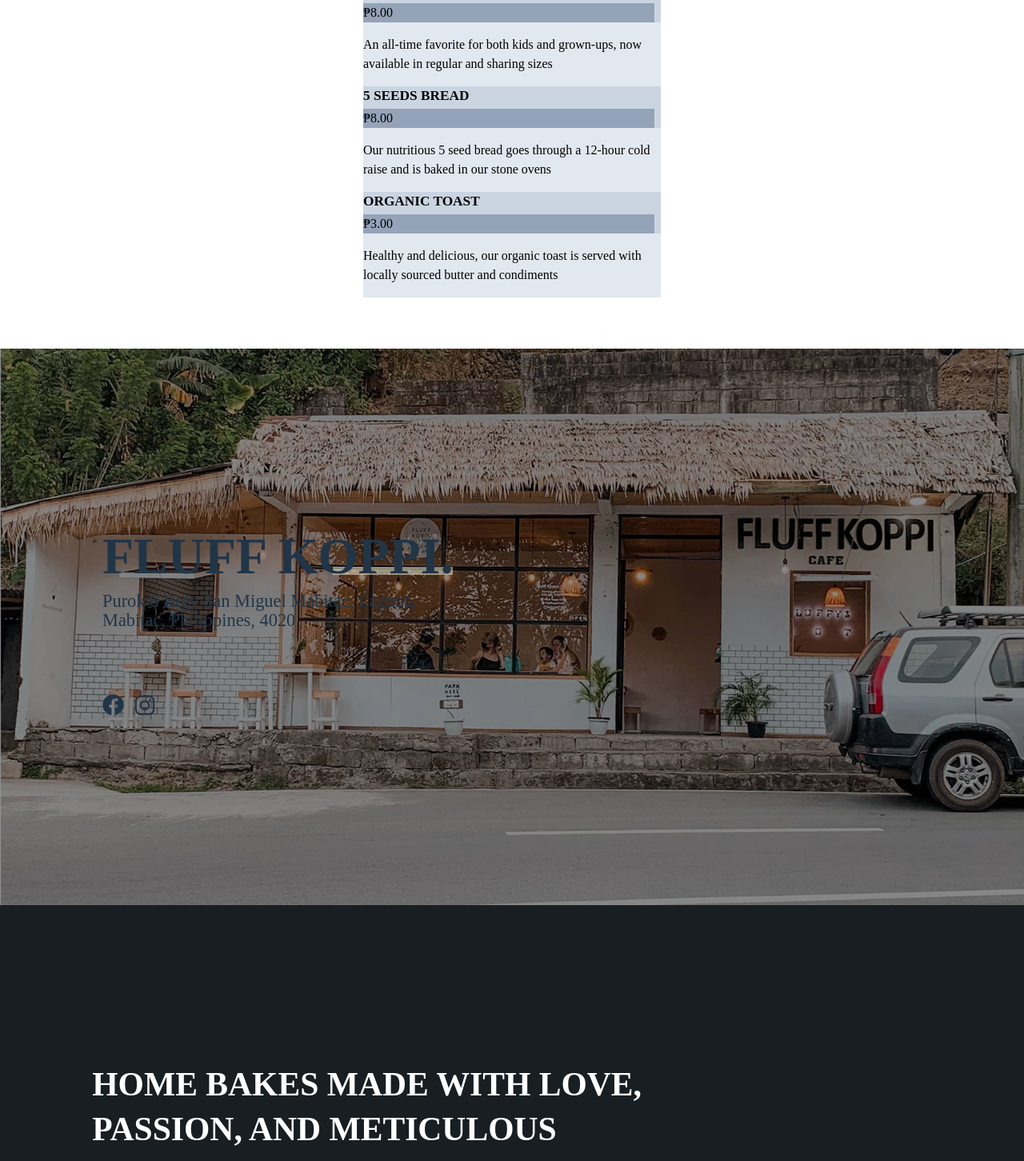
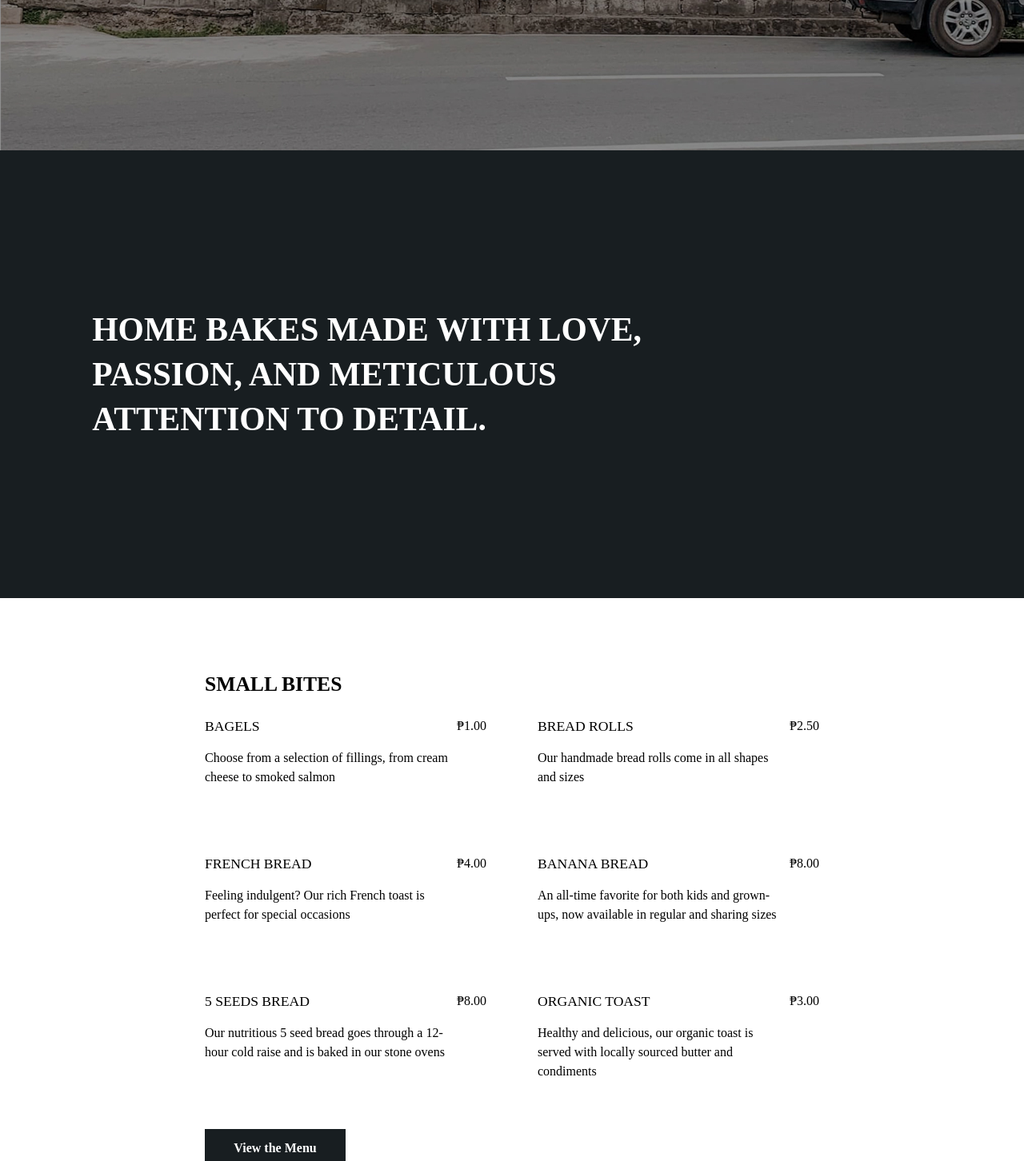
Before and after one commit to kevinxmyr/fluff, a React (Vite) app: page / in a window 1280 px wide. Shown: the part 600-2052 px from the top of the page at 80% size. Built offline with nearby package versions, Linux system fonts and the light colour scheme.

Commit message:
FINISH SMALL BITES

```diff
--- a/src/data/smallbites.jsx
+++ b/src/data/smallbites.jsx
@@ -5,7 +5,7 @@
       price: "₱1.00"
    },
    {
-      title: "BREAD ROLLS",
+      title: "Bread Rolls",
       description: "Our handmade bread rolls come in all shapes and sizes",
       price: "₱2.50"
    },
--- a/src/pages/Smallbites.jsx
+++ b/src/pages/Smallbites.jsx
@@ -1,45 +1,39 @@
-import React, { useEffect } from "react";
+import React, { useEffect, useState } from "react";
 import { Link } from "react-router-dom";
 import { smallbites } from "../data/Smallbites";
 
 const Container = (props) => {
   return (
-    <div>
-      {props.children}
+    // CONTAINER OF ALL
+    <div className='max-w-[768px] lt:flex lt:flex-col mx-[auto] py-[2rem] flex flex-col'>
+      <div className='uppercase text-[1.6rem] font-bold font-poppins mb-7'>
+        small bites
+      </div>
+      <div className="lt:grid lt:grid-cols-2 lt:gap-16">
+        {props.children}
+      </div>
+      <div>
+        <Link to='/menu'>
+          <div className='bg-navbar text-white text-center w-[11rem] py-3 mt-10'>
+            <button className="font-bold">View the Menu</button>
+          </div>
+        </Link>
+      </div>
     </div>
   );
 };
 
 const Item = (props) => {
-  const {title, description, price} = props
+  const { title, description, price } = props;
   return (
     <React.Fragment>
-      {/* WRAPPER */}
-      <div className="flex justify-center">
-        {/* GRID */}
-        <div className="bg-slate-200 max-w-[372px]">
-          {/* TITLE AND PRICE */}
-          <div className="bg-slate-300">
-            <div className="flex justify-between iPad:flex-col iPad:mb-4">
-              <div className="
-                uppercase
-                text-[1.08rem]
-                font-bold
-                mb-[1.2rem]
-                iPad:mb-1
-                ">
-                {title}
-              </div>
-              <div className="bg-slate-400 mr-[.5rem]
-              iPad:row-start-2 iPad:col-start-1">
-                {price}
-              </div>
-            </div>
-          </div>
-          {/* DESCRIPTION */}
-          <div className="mb-[1rem] ">
-            {description}
-          </div>
+      <div className='lt:grid grid'>
+        <div className='lt:col-start-1 mb-5'>
+          <div className=' uppercase text-[1.1rem] lt:pb-4'>{title}</div>
+          <div className=''>{description}</div>
+        </div>
+        <div className='lt:col-start-2 col-start-2 justify-self-end'>
+          {price}
         </div>
       </div>
     </React.Fragment>
@@ -49,7 +43,7 @@
 export default function Smallbites() {
   const Loop = smallbites.map((item) => {
     return (
-      <div>
+      <div className=''>
         <Item
           title={item.title}
           description={item.description}
@@ -60,13 +54,9 @@
   });
 
   return (
+    // MAIN BACKGROUND WHITE
     <div className='bg-white text-black p-[5%] font-rufina'>
-      <p className="font-bold font-poppins text-[1.8rem]
-      mb-[1.5rem]">
-      SMALL BITES
-      </p>
       <Container>{Loop}</Container>
-
     </div>
   );
 }
--- a/src/pages/index.jsx
+++ b/src/pages/index.jsx
@@ -9,9 +9,9 @@
 export const Index = () => {
   return (
     <>
-      <Smallbites />
       <Hero />
       <Hero2 />
+      <Smallbites />
       <Wecare />
       <Recipes />
       <Gallery />
```
